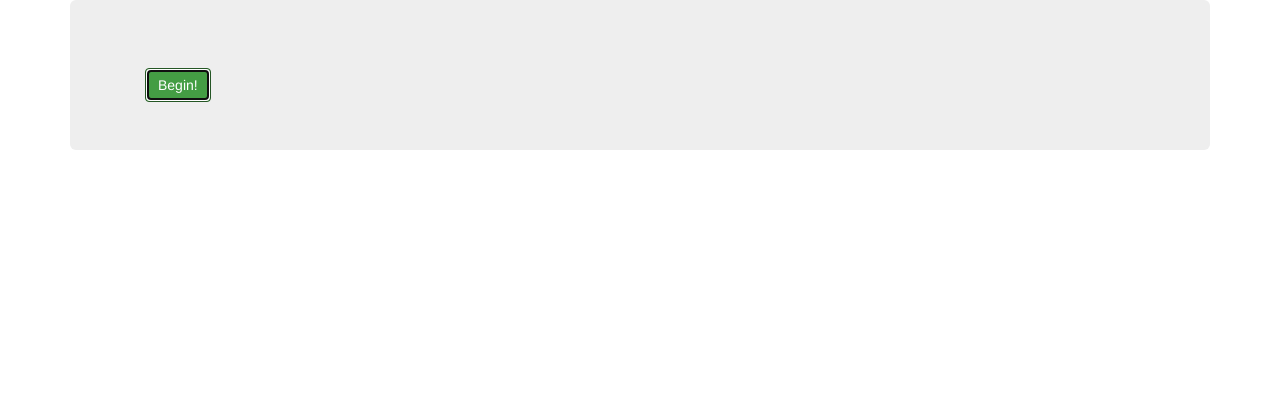
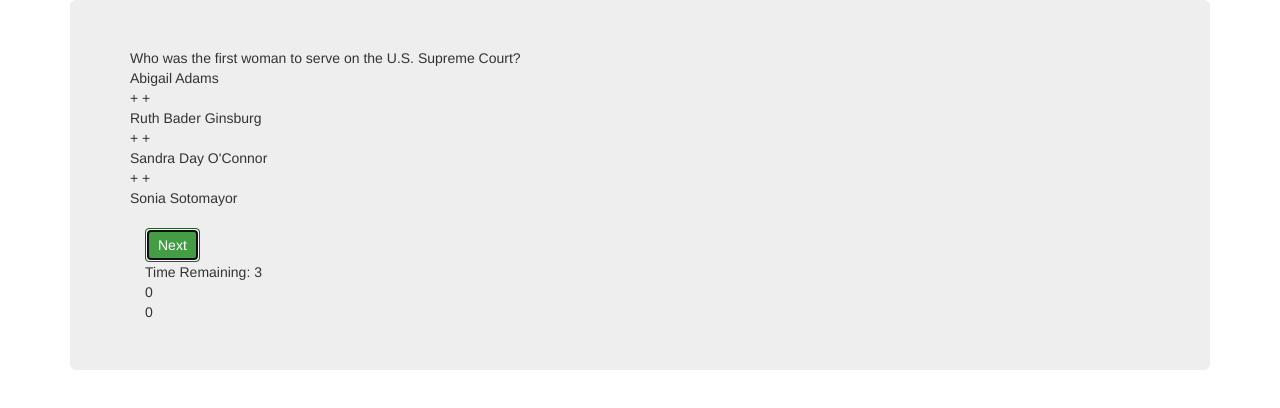
Before and after one commit to ValarieR/Trivia-Game, a plain HTML site: page index.html in a window 1280 px wide. Both pictures are taken after a click on the button "Begin!". Drawn offline with nearby package versions, Linux system fonts and the light colour scheme.

Commit message:
updating changes made with rogwzrd

```diff
--- a/assets/javascript/app.js
+++ b/assets/javascript/app.js
@@ -29,12 +29,12 @@ $(document).ready(function() {
     var wrongCount = 0;
     var unanswered = 0;
 
-    var timeRemaining = 30;
+    var timeRemaining = 5;
     var currentLevel = 0;
 
 
 
-    //	At initial load of page
+    //  At initial load of page
 
     debugger;
 
@@ -47,7 +47,7 @@ $(document).ready(function() {
     };
     welcomeImage();
 
-    console.log(test);
+    console.log("test");
 
 
     //Clickable button to begin playing appears
@@ -59,10 +59,8 @@ $(document).ready(function() {
         $("#image-container").empty();
         $("#button").text('Next');
         $("#button").addClass("next");
-
-
-        $("#correct").append(correctCount);
-        $("#wrong").append(wrongCount);
+        $("#correct").text(correctCount);
+        $("#wrong").text(wrongCount);
         currentLevel = 0;
         createQuestion(currentLevel);
 
@@ -75,17 +73,17 @@ $(document).ready(function() {
     function timerReset() {
         timeRemaining = 0;
         clearInterval(questionIntervalId);
+        console.log("we runnin the time reset")
     };
 
     function timerMain() {
         timeRemaining--;
-        $("#counter").append("Time Remaining" + timeRemaining);
+        $("#counter").text("Time Remaining: " + timeRemaining);
         if (timeRemaining < 0) {
-            incorrectAnswerDisplay();
+            // incorrectAnswerDisplay();
             unanswered++;
             currentLevel++;
             timerReset();
-
         }
     };
 
@@ -98,23 +96,26 @@ $(document).ready(function() {
         createQuestion(currentLevel);
     }
 
+    //add div elements to hold these values on the html page
     function createQuestion(x) {
         if (x < myQuestions.length) {
-            $("#quizQuestions").append(myQuestions[x].question);
-            $("#questionAnswers").append(myQuestions[x].answers .1);
-            $("#questionAnswers").append(myQuestions[x].answers .2);
-            $("#questionAnswers").append(myQuestions[x].answers .3);
-            $("#questionAnswers").append(myQuestions[x].answers .4);
-
-        }
+            $("#quizQuestions").text(myQuestions[x].question);
+            $(".answers-1").text(myQuestions[x].answers["1"]);
+            $(".answers-2").text(myQuestions[x].answers["2"]);
+            $(".answers-3").text(myQuestions[x].answers["3"]);
+            $(".answers-4").text(myQuestions[x].answers["4"]);
+            $(".timer").text("Time Remaining: " + timeRemaining);
 
             questionIntervalId = setInterval(function() {
-            timerFunction();
+                timerMain();
             }, 1000);
-    } else { gameEnd(); }
+
+        } else {
+            gameEnd();
+        }
+            console.log(myQuestions[x].answers["1"]);
     };
 
-console.log(myQuestions[x].answers .1);
 
 
     function correctAnswer() {
@@ -126,17 +127,17 @@ function correctAnswer() {
 
     function wrongAnswer() {
         $("#questionAnswers").append("Seriously? How didn't you know the answer was" + myQuestions[currentLevel].correctAnswer[1]);
-	answerTimeout = setTimeout(function(){
+        answerTimeout = setTimeout(function() {
             createQuestion(currentLevel);
         })
     }
 
     function gameOver() {
         $("#quizQuestions").append("Well done! Try again?");
-	$("#button").text(Yes, please!)
+        $("#button").text("Yes, please!")
     }
 
-$(".next").on("click", function(){
+    $(".next").on("click", function() {
         var yourSelection = $(this).attr("value");
 
         if ((yourSelection == myQuestions[currentLevel].correctAnswer[0]) && (currentLevel < myQuestions.length)) {
--- a/index.html
+++ b/index.html
@@ -19,6 +19,13 @@
             <div id="quizQuestions">
             </div>
             <div id="questionAnswers">
+                <div class="answers answers-1"></div>
+                + +
+                <div class="answers answers-2"></div>
+                + +
+                <div class="answers answers-3"></div>
+                + +
+                <div class="answers answers-4"></div>
             </div>
             <br>
             <div class="container">
```
Lines whose indentation alone changed are shown as unchanged.
